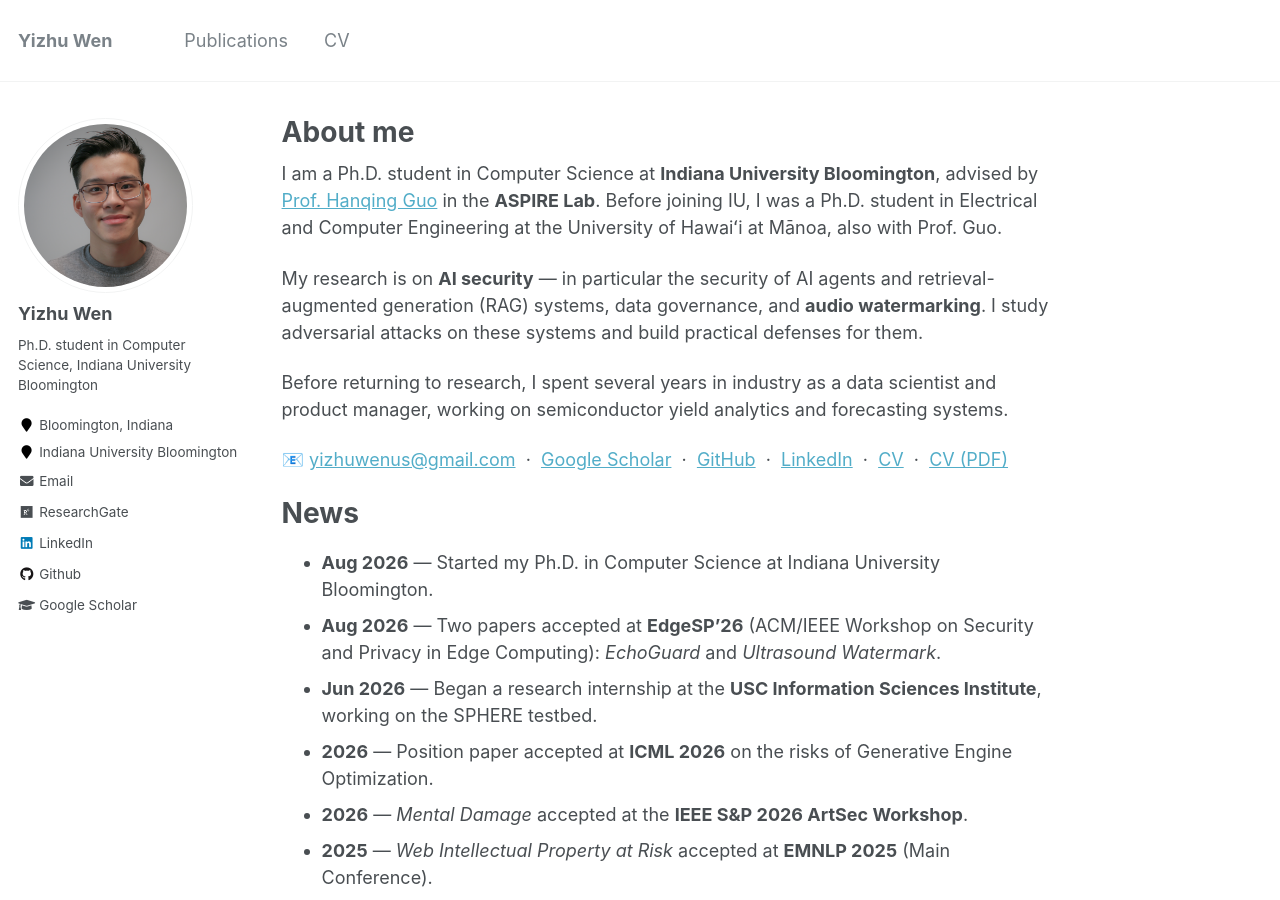
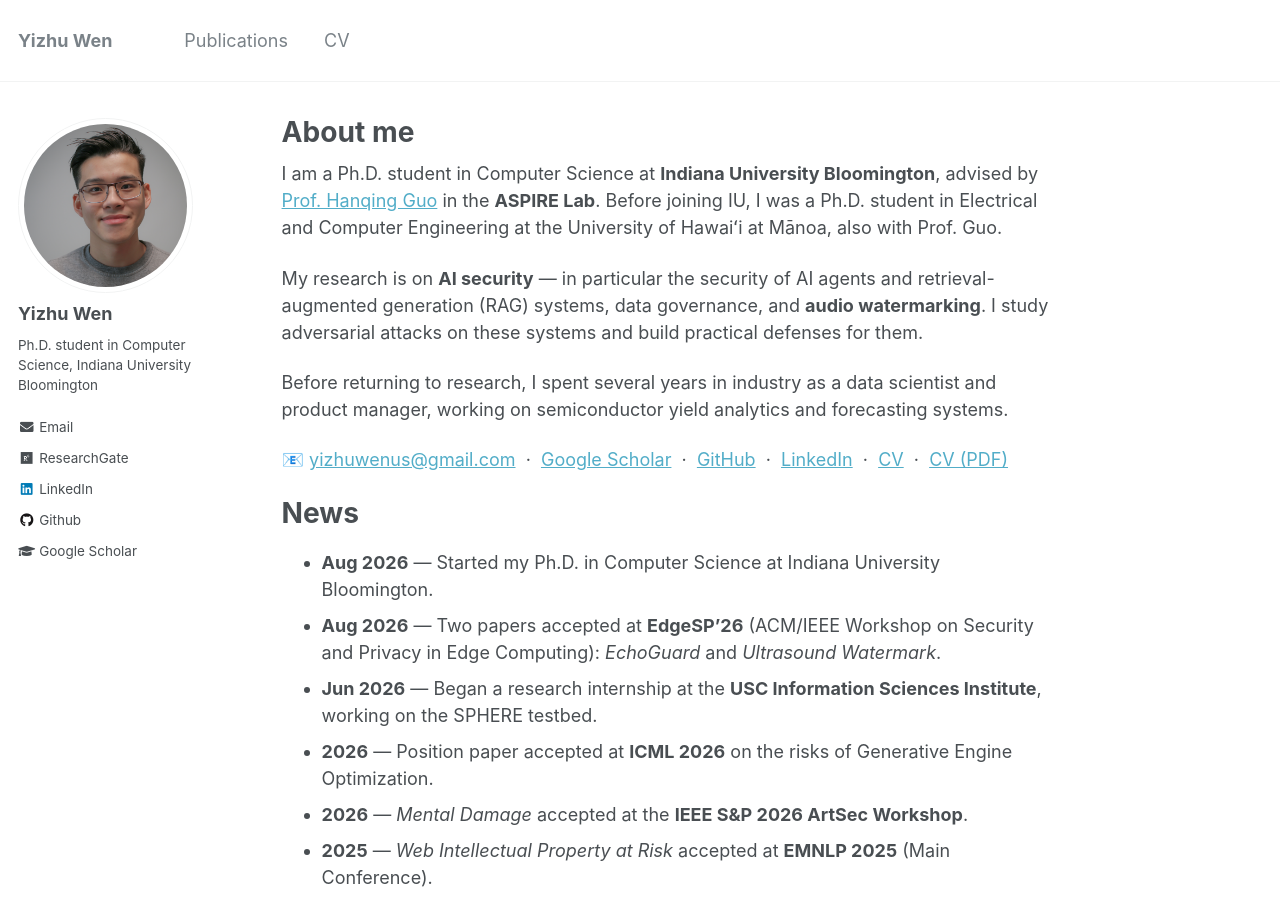
Before and after one commit to yizhu-wen/yizhu-wen.github.io, a Jekyll site: the page built from _pages/about.md, in a window 1280 px wide and 900 px high. Built offline with Jekyll 4.4.1, drawn with Linux system fonts in a browser that asks for light colours.

Commit message:
Drop location and employer from the sidebar
Both lines repeated what the bio already says, so the sidebar now goes
straight from the bio to the social links.

Co-Authored-By: Claude Opus 5 <noreply@anthropic.com>

```diff
--- a/_config.yml
+++ b/_config.yml
@@ -83,8 +83,8 @@ author:
   name             : "Yizhu Wen"
   avatar           : "profile.png"
   bio              : "Ph.D. student in Computer Science, Indiana University Bloomington"
-  location         : "Bloomington, Indiana"
-  employer         : "Indiana University Bloomington"
+  location         :
+  employer         :
   pubmed           :
   googlescholar    : "https://scholar.google.com/citations?user=1aegp6sAAAAJ&hl=en"
   email            : "yizhuwenus@gmail.com"
```
